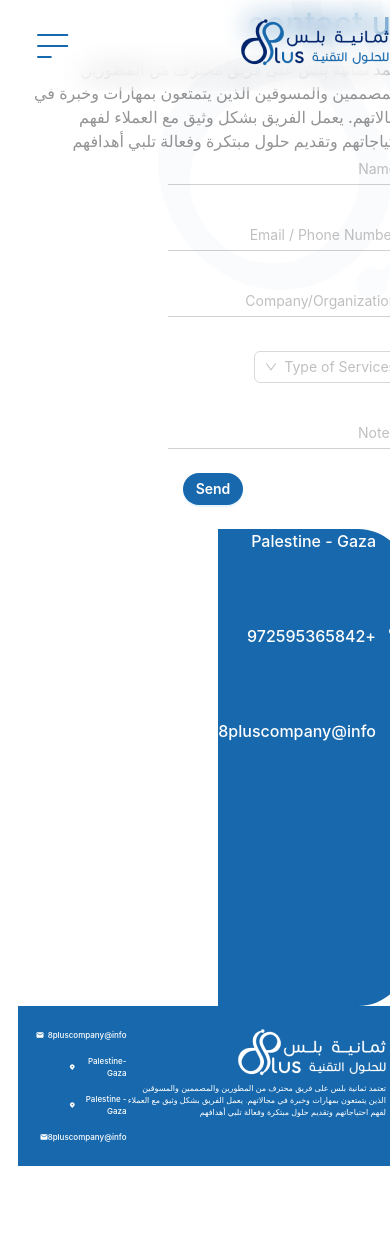
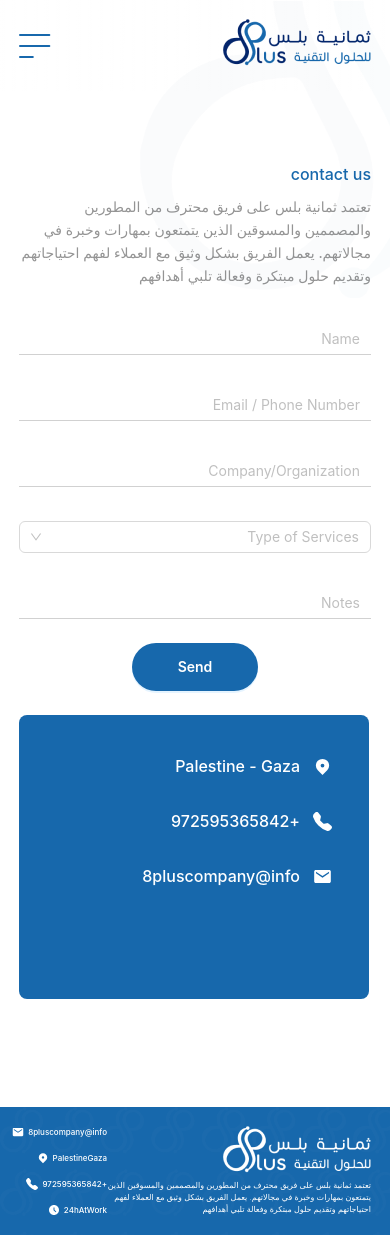
Before and after one commit to MaramMs/8plus-website, a Next.js app: page /contact in a window 390 px wide. Before the commit the page ends 1166 px from the top, so only its background shows below. Built offline with nearby package versions, Linux system fonts and the light colour scheme; a web font is replaced by a local one.

Commit message:
edit footer and do contact page mobile

```diff
--- a/components/Footer.js
+++ b/components/Footer.js
@@ -5,15 +5,16 @@ import {MdAccessTimeFilled} from 'react-icons/md'
 import {HiLocationMarker} from 'react-icons/hi'
 import {IoMdMail} from 'react-icons/io'
 import { useTranslation } from 'react-i18next'
+import Wrapper from './Wrapper'
 
 const Footer = () => {
 
    const {t} = useTranslation()
   return (
-  <footer className='bg-[#1768ac] md:pt-[109px]  md:pb-[77px] flex justify-center items-center py-[23px]'>
- <div className='container md:px-[128px] px-[22px]'>
+  <footer className='bg-[#1768ac] bg-[url("/images/footer-img.png")] md:py-[70px]'>
 
 
+<Wrapper>
 
 <Row className="md:mb-[12px]">
   <Col span={18} md={{span:12}}>
@@ -23,62 +24,37 @@ const Footer = () => {
 
   <Col span={4} md={{span:12}}>
     <div className="flex flex-wrap justify-between md:space-y-[16px] space-y-[14px]">
-    <div className='flex items-center gap-[4px] md:gap-[13px] text-[#fff] text-[8px] md:text-[19px] md:w-1/2'>
-
-    <span className='text-[#fff] font-medium text-[8px] md:text-[19px]'>
-     8pluscompany@info
-
-     </span>
-     <IoMdMail />
-
-     </div>
-     <div className='flex items-center gap-[4px] md:gap-[13px] text-[#fff] text-[8px] md:text-[19px] md:w-1/2'>
-
-     <span className='text-[#fff] font-medium text-[8px] md:text-[19px]'>
-      Palestine-Gaza
-      </span>
-      <HiLocationMarker />
-
-     </div>
-     <div className='flex items-center gap-[4px]md:gap-[13px] text-[#fff] text-[8px] md:text-[19px] md:w-1/2'>
-
-     <span className='text-[#fff] font-medium text-[8px] md:text-[19px]'>
-      Palestine - Gaza</span>
-      <HiLocationMarker />
-
-     </div>
-     <div className='flex items-center gap-[4px]md:gap-[13px] text-[#fff] text-[8px] md:text-[19px] md:w-1/2'>
-
-    <span className='text-[#fff] font-medium text-[8px] md:text-[19px]'>
-     8pluscompany@info
-
-     </span>
-     <IoMdMail />
-
-     </div>
-     {/* <div className='flex items-center gap-[4px]md:gap-[13px] text-[#fff] text-[8px] md:text-[19px] md:w-1/2'>
-     <span className='text-[#fff] font-medium text-[8px] md:text-[19px]'>
-      Palestine - Gaza</span>
-      <HiLocationMarker />
+    <div className="flex items-center gap-[4px] md:gap-[13px] text-[#fff] text-[8px] md:text-[19px] md:w-1/2">
+        <span className="text-[#fff] font-medium text-[8px] md:text-[19px]"> 8pluscompany@info</span>
+        <IoMdMail className='text-[12px] md:text-[14px]'/>
       </div>
 
-      <div className="flex items-center gap-[4px]md:gap-[13px] text-[#fff] text-[8px] md:text-[19px] md:w-1/2">
+      <div className='flex items-center gap-[4px] md:gap-[13px] text-[#fff] text-[8px] md:text-[19px] md:w-1/2'>
+     <span className='text-[#fff] font-medium text-[8px] md:text-[19px]'>
+     PalestineGaza</span>
+
+      <HiLocationMarker className='text-[12px] md:text-[14px]'/>
+   </div>
+
+   <div className="flex items-center gap-[4px] md:gap-[20px] text-[#fff] text-[8px] md:text-[19px] md:w-1/2">
         <span className="text-[#fff] font-medium text-[8px] md:text-[19px]">+972595365842</span>
-        <BsTelephoneFill />
+        <BsTelephoneFill className='text-[12px] md:text-[14px]'/>
       </div>
 
+      <div className='flex items-center gap-[4px] md:gap-[20px] text-[#fff] text-[8px] md:text-[19px] md:w-1/2'>
+     <span className='text-[#fff] font-medium text-[8px] md:text-[19px]'>
+      24hAtWork</span>
 
-      <div className='flex items-center gap-[4px]md:gap-[13px] text-[#fff] text-[8px] md:text-[19px]md:w-1/2'>
-     <span className='text-[#fff] font-medium text-[8px] md:text-[19px]'>
-      24 h At Work</span>
+      <MdAccessTimeFilled  className='text-[12px] md:text-[14px]'/>
+   </div>
 
-      <MdAccessTimeFilled />
-   </div> */}
+
+
     </div>
   </Col>
 </Row>
+</Wrapper>
 
- </div>
   </footer>
   )
 }
--- a/pages/contact.js
+++ b/pages/contact.js
@@ -11,13 +11,14 @@ const contact = () => {
   const { t } = useTranslation();
   return (
 <>
-    <div className="md:pt-[162px]">
+    <div className="pt-[162px] overflow-x-hidden">
 
-      <Row className="md:mb-[230px]">
-        <Col md={{ span: 12 }} className="md:px-[128px]">
-          <h1 className="text-[#1768ac] text-[32px] font-medium">contact us</h1>
 
-          <p className="break-words text-[16px] text-[#949494] font-[450] mt-[9px]">
+     <Row className="md:mb-[230px] mb-[108px]">
+        <Col span={24} md={{ span: 12 }} className="md:px-[128px] px-[19px]">
+          <h1 className="text-[#1768ac] text-[16px] md:text-[32px] font-medium">contact us</h1>
+
+          <p className="break-words text-[14px] md:text-[16px] text-[#949494] font-[450] mt-[9px] leading-[23px] mb-[36px]">
             {t("home-desc")}
           </p>
 
@@ -39,7 +40,7 @@ const contact = () => {
             autoComplete="off"
           >
             <Row span="24" gutter={[36, 10]}>
-              <Col md={{ span: 12 }}>
+              <Col span={24} md={{ span: 12 }}>
                 <Form.Item
                   name="username"
                   rules={[
@@ -56,7 +57,7 @@ const contact = () => {
                 </Form.Item>
               </Col>
 
-              <Col md={{ span: 12 }}>
+              <Col span={24} md={{ span: 12 }}>
                 <Form.Item
                   name="password"
                   rules={[
@@ -73,7 +74,7 @@ const contact = () => {
                 </Form.Item>
               </Col>
 
-              <Col md={{ span: 12 }}>
+              <Col span={24} md={{ span: 12 }}>
                 <Form.Item
                   name="username"
                   rules={[
@@ -90,7 +91,7 @@ const contact = () => {
                 </Form.Item>
               </Col>
 
-              <Col md={{ span: 12 }}>
+              <Col span={24} md={{ span: 12 }}>
                 <Form.Item
                   name="services"
                   rules={[
@@ -111,7 +112,7 @@ const contact = () => {
                 </Form.Item>
               </Col>
 
-              <Col md={{ span: 24 }}>
+              <Col span={24} md={{ span: 12 }}>
                 <Form.Item
                   name="password"
                   rules={[
@@ -132,7 +133,7 @@ const contact = () => {
               <Button
                 type="primary"
                 htmlType="submit"
-                className="md:w-[272px] md:h-[48px] bg-[#1768ac] rounded-[24px] text-[#fff] font-semibold text-[14px] p-[12px] flex justify-center items-center"
+                className="md:w-[272px] w-[126px]  h-[48px] bg-[#1768ac] rounded-[24px] text-[#fff] font-semibold text-[14px] p-[12px] flex justify-center items-center"
               >
                 Send
               </Button>
@@ -140,8 +141,8 @@ const contact = () => {
           </Form>
         </Col>
 
-        <Col md={{ span: 12 }} className="flex justify-end">
-          <ul className="bg-[#1768AC] h-[477px] rounded-r-[50px] flex md:py-[127px] md:px-[101px] flex-col gap-[71px] md:w-[507px]">
+        <Col span={24} md={{ span: 12 }} className="flex justify-end px-[19px]">
+          <ul className="bg-[#1768AC] md:h-[477px] h-[284px] px-[37px] py-[39px] rounded-[8px] w-[350px] md:rounded-r-[50px] flex md:py-[127px] md:px-[101px] flex-col md:gap-[71px] gap-[31px] md:w-[507px]">
             <li className="flex items-center gap-[13px]">
               <HiLocationMarker className="text-[#fff] text-[19px]" />
               <span className="text-[#fff] font-medium text-[16px]">
@@ -164,6 +165,7 @@ const contact = () => {
         </Col>
       </Row>
 
+
     </div>
       <Footer />
 </>
```
Also changed, not shown: public/images/footer-img.png (added).
